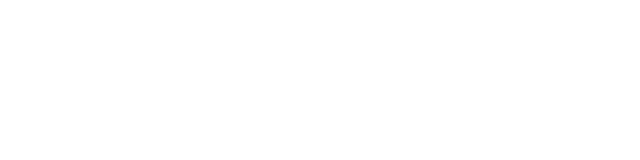
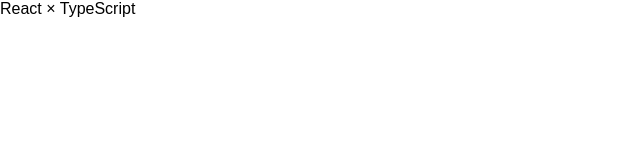
Before and after one commit to mikiyaaa/react-with-typescript, a React (Create React App) app: page / in a window 1280 px wide. Shown: the top 160 px of the page, without its empty margins (0-640 px from the left). Built offline with nearby package versions, Linux system fonts and the light colour scheme.

Commit message:
add: nodeバージョン指定

```diff
--- a/package.json
+++ b/package.json
@@ -39,5 +39,10 @@
       "last 1 firefox version",
       "last 1 safari version"
     ]
+  },
+  "volta": {
+    "node": "18.12.1",
+    "npm": "9.1.1",
+    "yarn": "1.22.19"
   }
 }
--- a/src/App.tsx
+++ b/src/App.tsx
@@ -1,10 +1,10 @@
 import React from 'react';
 
 
-function App() {
+const App: React.FunctionComponent = () => {
   return (
     <div className="App">
-
+      React × TypeScript
     </div>
   );
 }
```
